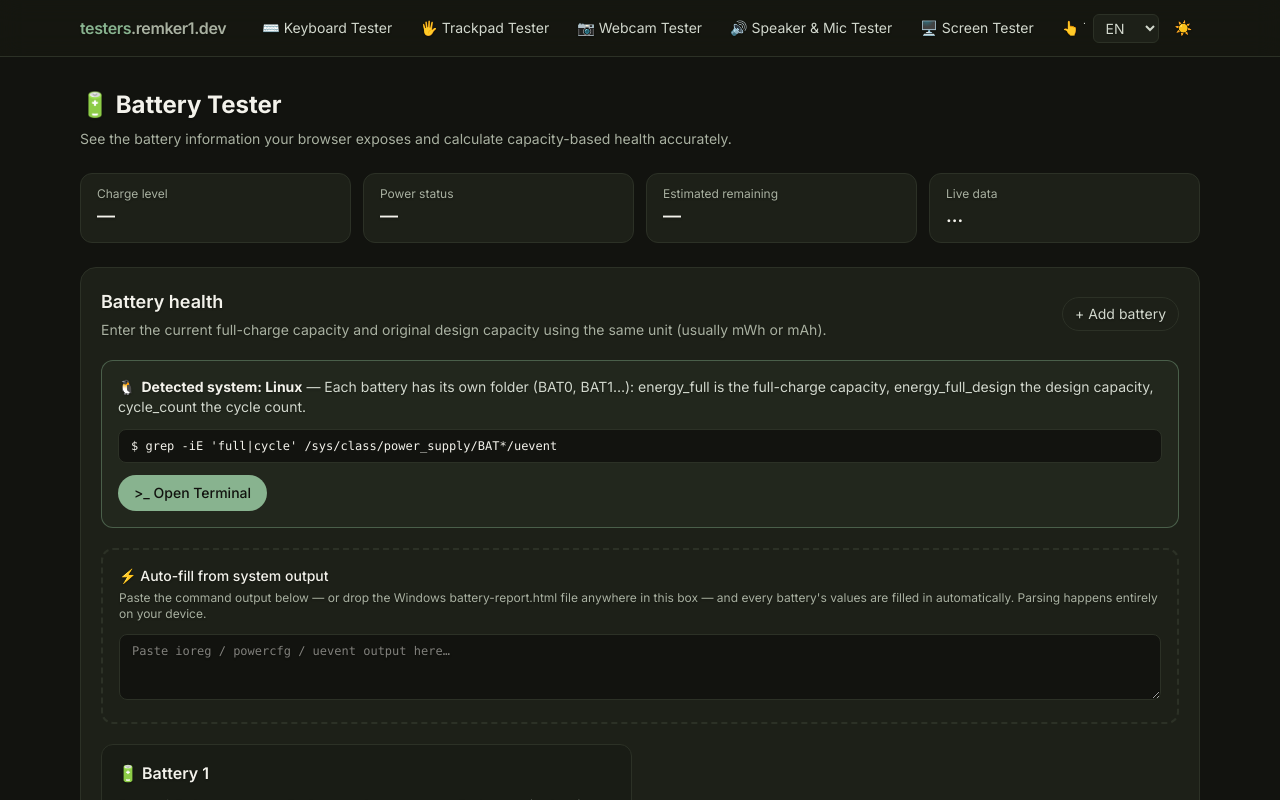
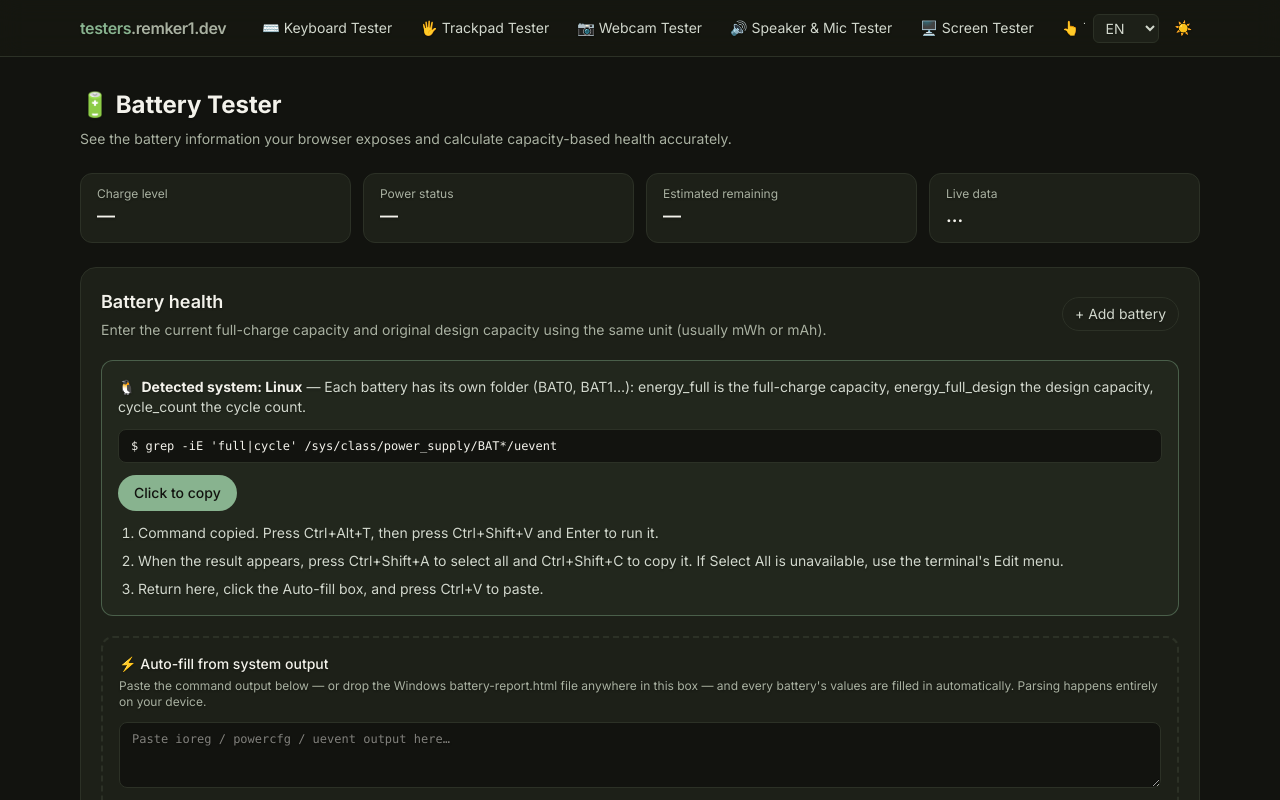
Before and after one commit to remker1/PersonalWeb, a React (Vite) app: page /testers/battery in a window 1280 px wide. Shown: the top 800 px of the page. Built offline with nearby package versions, Linux system fonts and the light colour scheme.

Commit message:
Show terminal instructions by default

```diff
--- a/src/pages/testers/BatteryTester.jsx
+++ b/src/pages/testers/BatteryTester.jsx
@@ -148,7 +148,6 @@ export default function BatteryTester() {
   const [copied, setCopied] = useState(null);
   const [rawInput, setRawInput] = useState("");
   const [autoStatus, setAutoStatus] = useState(null); // { ok: boolean, n?: number }
-  const [terminalReady, setTerminalReady] = useState(false);
   const fileInputRef = useRef(null);
 
   useEffect(() => {
@@ -327,21 +326,16 @@ export default function BatteryTester() {
             </button>
             <button
               type="button"
-              onClick={() => {
-                copyCmd(primaryCmd.cmd);
-                setTerminalReady(true);
-              }}
+              onClick={() => copyCmd(primaryCmd.cmd)}
               className="mt-3 px-4 py-2 rounded-full text-sm font-medium bg-accent text-bg-primary hover:bg-accent-hover transition-colors"
             >
-              &gt;_ {t("btOpenTerminal")}
+              {copied === primaryCmd.cmd ? `✓ ${t("btCopied")}` : t("btCopy")}
             </button>
-            {terminalReady && (
-              <ol className="mt-3 space-y-2 pl-5 text-sm text-text-secondary list-decimal">
-                {TERMINAL_GUIDE_KEYS[primaryCmd.os].map((key) => (
-                  <li key={key}>{t(key)}</li>
-                ))}
-              </ol>
-            )}
+            <ol className="mt-3 space-y-2 pl-5 text-sm text-text-secondary list-decimal">
+              {TERMINAL_GUIDE_KEYS[primaryCmd.os].map((key) => (
+                <li key={key}>{t(key)}</li>
+              ))}
+            </ol>
           </div>
         )}
 
--- a/src/pages/testers/testersUtils.js
+++ b/src/pages/testers/testersUtils.js
@@ -174,7 +174,6 @@ const dict = {
     btAutoPlaceholder: "Paste ioreg / powercfg / uevent output here…",
     btAutoOk: "Recognized {n} battery(ies) — values filled in below.",
     btAutoFail: "Couldn't recognize that output. Make sure it comes from one of the commands shown below.",
-    btOpenTerminal: "Open Terminal",
     btTerminalReadyWindows: "Command copied. Press Win+R, type wt, press Enter, then press Ctrl+V and Enter to run it.",
     btTerminalReportWindows: "Return here and click Open battery-report.html to view the generated report.",
     btTerminalReadyMac: "Command copied. Press Command+Space, open Terminal, then press Command+V and Return to run it.",
@@ -337,7 +336,6 @@ const dict = {
     btAutoPlaceholder: "在此粘贴 ioreg / powercfg / uevent 的输出…",
     btAutoOk: "已识别 {n} 块电池，数值已自动填充。",
     btAutoFail: "无法识别该输出，请确认它来自下方给出的命令。",
-    btOpenTerminal: "打开终端",
     btTerminalReadyWindows: "命令已复制。按 Win+R，输入 wt 并回车，再按 Ctrl+V 粘贴并回车执行。",
     btTerminalReportWindows: "完成后回到本页，点击 Open battery-report.html 查看生成的报告。",
     btTerminalReadyMac: "命令已复制。按 Command+空格打开 Terminal，再按 Command+V 粘贴并回车执行。",
@@ -503,7 +501,6 @@ const dict = {
     btAutoPlaceholder: "Collez ici la sortie de ioreg / powercfg / uevent…",
     btAutoOk: "{n} batterie(s) reconnue(s) — valeurs remplies ci-dessous.",
     btAutoFail: "Sortie non reconnue. Vérifiez qu'elle provient de l'une des commandes ci-dessous.",
-    btOpenTerminal: "Ouvrir le Terminal",
     btTerminalReadyWindows: "Commande copiée. Appuyez sur Win+R, saisissez wt, validez, puis utilisez Ctrl+V et Entrée pour l’exécuter.",
     btTerminalReportWindows: "Revenez ensuite ici et cliquez sur Open battery-report.html pour afficher le rapport généré.",
     btTerminalReadyMac: "Commande copiée. Appuyez sur Commande+Espace, ouvrez Terminal, puis utilisez Commande+V et Retour pour l’exécuter.",
```
